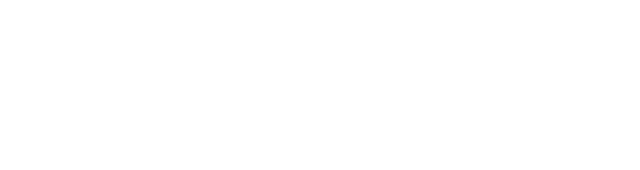
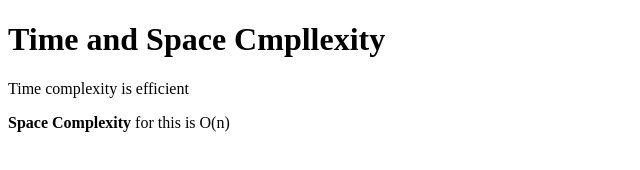
Before and after one commit to acciojob/time-and-space-complexity-anshmahajan26, a website: page main.html in a window 1280 px wide. Shown: the whole page, without its empty margins (0-640 px from the left). Drawn offline with Linux system fonts and the light colour scheme.

Commit message:
created a submission

```diff
--- a/main.html
+++ b/main.html
@@ -7,7 +7,9 @@
 </head>
 
 <body>
-	<!-- the entire body must be written by student -->
+	<h1>Time and Space Cmpllexity</h1>
+	<p>Time complexity is efficient</p>
+	<p> <b>Space Complexity</b> for this is O(n)</p>
     <script type="text/javascript" src="./script.js">
 </script>
 
```
